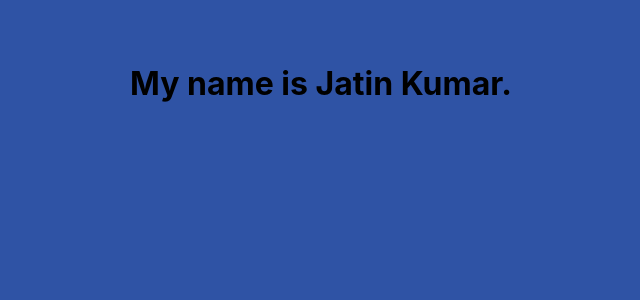
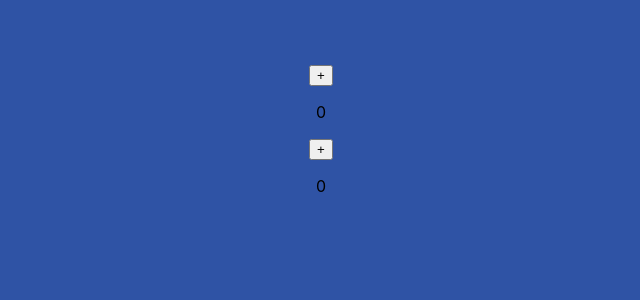
Before and after one commit to jatinnkumar/REACT-LEARNING, a React (Create React App) app: page / in a window 1280 px wide. Shown: the top 300 px of the page, without its empty margins (319-959 px from the left). Built offline with nearby package versions, Linux system fonts and the light colour scheme.

Commit message:
use of useEffect...

```diff
--- a/src/App.jsx
+++ b/src/App.jsx
@@ -1,20 +1,18 @@
-import React, { createContext } from 'react';
-import CompB from './CompB';
-
-
-const FirstName = createContext();
-const LastName = createContext();
+import React, { useEffect, useState } from 'react';
 const App = () => {
+    const [num, setNum] = useState(0);
+    const [num2, setNum2] = useState(0);
+    useEffect(() => {
+        alert("I am clicked !!!");
+    }, [num]);
     return (
         <>
-            <FirstName.Provider value={"Jatin"}>
-                <LastName.Provider value={"Kumar"}>
-                    <CompB />
-                </LastName.Provider>
-            </FirstName.Provider>
+            <button onClick={() => { setNum(num + 1); }}>+</button>
+            <p>{num}</p>
+            <button onClick={() => { setNum2(num2 + 1); }}>+</button>
+            <p>{num2}</p>
         </>
     );
 }
 
 export default App;
-export { FirstName, LastName };
```
Also changed, not shown: extra/CompA.jsx (renamed from src/CompA.jsx), extra/CompB.jsx (renamed from src/CompB.jsx), extra/CompC.jsx (renamed from src/CompC.jsx).
